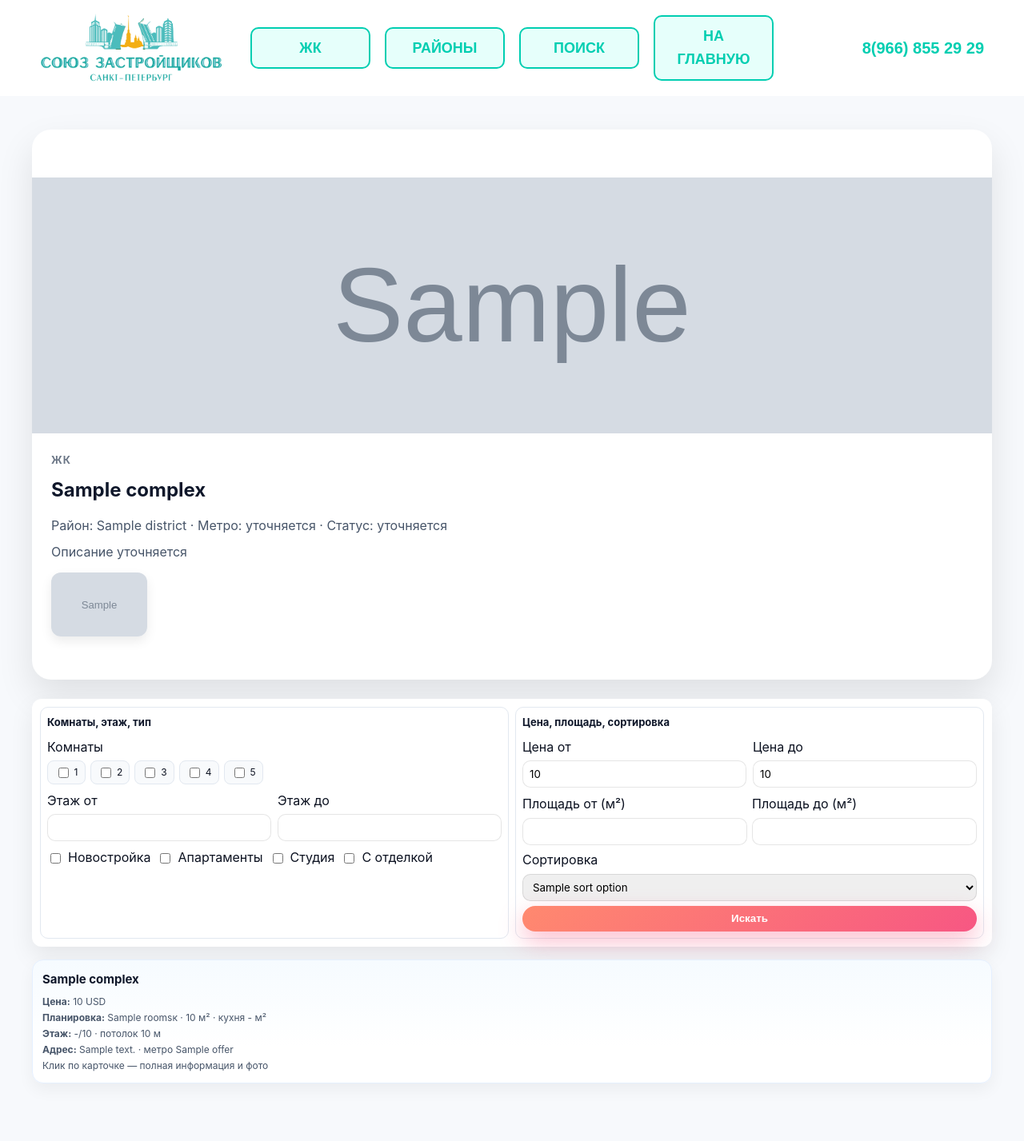
After one commit to vlas47/2, a Django app: template templates/propertysearch/complex_detail.html in a window 1280 px wide. The commit adds this page. Shown: the whole page at 80% size. Run offline with Django 5.2, Linux system fonts and the light colour scheme; the template is opened without the code that fills it: most values are stand-ins (such as "Sample title", 1, 10 or a date in 2020); grey boxes marked "Sample" are stand-in pictures.

Commit message:
Tweak public complex cards and align modal view

```diff
--- /dev/null
+++ b/templates/propertysearch/complex_detail.html
@@ -0,0 +1,375 @@
+{% load static %}
+<!DOCTYPE html>
+<html lang="ru">
+<head>
+  <meta charset="utf-8">
+  <title>{{ complex.name }} — ЖК</title>
+  <link rel="stylesheet" href="{% static 'listings/styles.css' %}">
+  <style>
+    body {margin:0; padding-top:130px; background:#f7f9fc;}
+    #custom-header {
+      position: fixed; top:0; left:0; right:0; height:120px;
+      display:grid; grid-template-columns:1fr 2fr 1fr;
+      align-items:center; padding:0 30px; background:#ffffff; z-index:5000;
+    }
+    #custom-header .logo {display:flex; justify-content:flex-start; padding:8px 12px;}
+    #custom-header a {font-family:"ralewey",Arial,sans-serif; font-size:20px; font-weight:700; text-transform:uppercase; color:#00ceb1; text-decoration:none; text-align:center; padding:6px 8px;}
+    #custom-header .nav {display:flex; justify-content:center; align-items:center; gap:18px; padding:10px 14px;}
+    #custom-header .nav a {font-size:18px; padding:10px 14px; border-radius:10px; border:2px solid #00ceb1; background:#e6fffb; min-width:150px; display:inline-flex; justify-content:center;}
+    #custom-header .nav a:hover {background:#00ceb1; color:#ffffff;}
+    #custom-header .logo img {height:90px;}
+    #custom-header .phone {display:flex; justify-content:flex-end; padding:8px 12px;}
+    @media (max-width:959px){#custom-header{grid-template-columns:1fr; row-gap:10px; height:auto; padding:10px 16px;} #custom-header .logo{justify-content:center;} #custom-header .nav{justify-content:center; flex-wrap:wrap;} #custom-header .phone{justify-content:center;} body{padding-top:170px;}}
+    .hero {max-width:1200px; margin:0 auto 24px; background:#fff; border-radius:24px; box-shadow:0 20px 45px rgba(0,0,0,0.1); overflow:hidden;}
+    .hero__img {height:320px; background-size:cover; background-position:center;}
+    .hero__body {padding:24px;}
+    .eyebrow {color:#00ceb1; font-weight:700; letter-spacing:0.08em; text-transform:uppercase; margin:0 0 8px;}
+    .hero h1 {margin:0 0 12px; color:#0f172a;}
+    .hero p {margin:0 0 8px; color:#475569;}
+    .gallery {display:flex; gap:10px; flex-wrap:wrap; margin-top:12px;}
+    .gallery__thumb {border:none; padding:0; background:transparent; cursor:pointer; border-radius:12px; overflow:hidden; box-shadow:0 6px 14px rgba(0,0,0,0.08); transition:transform .15s ease, box-shadow .15s ease;}
+    .gallery__thumb img {display:block; width:120px; height:80px; object-fit:cover;}
+    .gallery__thumb:hover {transform:translateY(-2px); box-shadow:0 10px 20px rgba(0,0,0,0.12);}
+    .gallery__thumb.is-active {outline:3px solid #00ceb1; box-shadow:0 12px 26px rgba(0,0,0,0.14);}
+    .filters {max-width:1200px; margin:0 auto; background:#fff; border-radius:12px; padding:10px; box-shadow:0 12px 30px rgba(0,0,0,0.08); display:grid; grid-template-columns:repeat(auto-fit,minmax(340px,1fr)); gap:8px;}
+    .filter-card {border:1px solid #e2e8f0; border-radius:10px; padding:8px; display:flex; flex-direction:column; gap:8px;}
+    .filter-card h4 {margin:0; font-size:13px; color:#0f172a;}
+    .filter-group {display:flex; flex-direction:column; gap:4px;}
+    .filter-line {display:flex; flex-wrap:wrap; gap:8px; align-items:center;}
+    .filter-line .grow {flex:1 1 140px;}
+    .filter-card input[type="number"], .filter-card select {height:34px; padding:6px 8px;}
+    .rooms-grid {display:flex; flex-wrap:wrap; gap:6px;}
+    .rooms-grid label {display:inline-flex; align-items:center; gap:4px; padding:4px 8px; border:1px solid #e2e8f0; border-radius:8px; cursor:pointer; background:#f8fafc; min-width:48px; justify-content:center; transition:all .15s ease; font-size:12px;}
+    .rooms-grid input {width:13px; height:13px;}
+    .rooms-grid label:hover {background:#e6f6ff; border-color:#b6dcff;}
+    .offers {max-width:1200px; margin:16px auto 40px; display:grid; grid-template-columns:repeat(auto-fit,minmax(280px,1fr)); gap:12px;}
+    .offer {background:linear-gradient(180deg,#f6fbff 0%,#ffffff 70%); border-radius:14px; padding:12px; box-shadow:0 8px 20px rgba(0,0,0,0.05); display:flex; flex-direction:column; gap:4px; border:1px solid #e5f0ff; transition:transform .18s ease, box-shadow .18s ease; cursor:pointer;}
+    .offer:hover {transform:translateY(-4px); box-shadow:0 14px 28px rgba(0,0,0,0.1);}
+    .offer h3 {margin:0; color:#0f172a; font-size:15px;}
+    .offer p {margin:0; color:#475569; font-size:12px; line-height:1.35;}
+    .offer__meta {display:flex; flex-wrap:wrap; gap:8px; font-size:13px; color:#0f172a; font-weight:700;}
+    .badge {display:inline-flex; align-items:center; padding:4px 8px; border-radius:10px; background:#e6fffb; color:#0f172a; font-weight:600; font-size:12px;}
+    .offer__header {display:flex; justify-content:space-between; align-items:flex-start; gap:8px;}
+    .offer__details {padding-top:4px; border-top:1px solid #e5f0ff; gap:4px; display:flex; flex-direction:column;}
+    .offer-modal {position:fixed; inset:0; background:rgba(15,23,42,0.6); display:none; align-items:center; justify-content:center; padding:18px; z-index:7000;}
+    .offer-modal.is-open {display:flex;}
+    .offer-modal__dialog {background:#f6fbff; border-radius:18px; padding:16px; width:min(1180px, 96vw); max-height:90vh; overflow-y:auto; box-shadow:0 22px 60px rgba(0,0,0,0.25); position:relative;}
+    .offer-modal__close {position:absolute; top:12px; right:12px; border:none; background:#0f172a; color:#fff; width:34px; height:34px; border-radius:50%; cursor:pointer; font-size:18px; display:flex; align-items:center; justify-content:center;}
+    .mini-gallery {display:flex; flex-wrap:wrap; gap:8px; margin-top:10px;}
+    .mini-gallery button {border:1px solid #d7e3f1; background:#fff; padding:4px; border-radius:10px; cursor:pointer; box-shadow:0 6px 18px rgba(0,0,0,0.06); transition:transform .12s ease, box-shadow .12s ease;}
+    .mini-gallery button img {width:96px; height:72px; object-fit:cover; display:block; border-radius:8px;}
+    .mini-gallery button:hover {transform:translateY(-2px); box-shadow:0 10px 22px rgba(0,0,0,0.12);}
+    .mini-gallery button.is-active {border-color:#00ceb1;}
+  </style>
+</head>
+<body>
+  <div id="custom-header">
+    <div class="logo">
+      <a href="/"><img src="/static/logo.png?v=1" alt="Союз Застройщиков"></a>
+    </div>
+    <div class="nav">
+      <a href="/search/complexes/">ЖК</a>
+      <a href="/#rec634479152">Районы</a>
+      <a href="/search/">Поиск</a>
+      <a href="/">На главную</a>
+    </div>
+    <div class="phone"><a href="tel:+79668552929">8(966) 855 29 29</a></div>
+  </div>
+
+  <main style="padding:32px 20px;">
+    <section class="hero">
+      <div class="hero__img" style="background-image:url('{{ hero_image }}');"></div>
+      <div class="hero__body">
+        <p class="eyebrow">ЖК</p>
+        <h1>{{ complex.name }}</h1>
+        <p>Район: {{ complex.district|default:"уточняется" }} · Метро: {{ complex.metro|default:"уточняется" }} · Статус: {{ complex.status|default:"уточняется" }}</p>
+        <p>{{ complex.description|default:"Описание уточняется" }}</p>
+        {% if gallery %}
+          <div class="gallery">
+            {% for photo in gallery %}
+              <button type="button"
+                      class="gallery__thumb {% if photo.url == hero_image %}is-active{% endif %}"
+                      data-hero-src="{{ photo.url }}">
+                <img src="{{ photo.url }}" alt="{{ complex.name }} фото {{ forloop.counter }}">
+              </button>
+            {% endfor %}
+          </div>
+        {% endif %}
+      </div>
+    </section>
+
+    <form class="filters" method="get">
+      <div class="filter-card">
+        <h4>Комнаты, этаж, тип</h4>
+        <div class="filter-group">
+          <label>Комнаты</label>
+          <div class="rooms-grid">
+            {% for r in '12345' %}
+              <label>
+                <input type="checkbox" name="rooms" value="{{ r }}" {% if r in rooms_selected %}checked{% endif %}>
+                {{ r }}
+              </label>
+            {% endfor %}
+          </div>
+        </div>
+        <div class="filter-line">
+          <div class="filter-group grow">
+            <label>Этаж от</label>
+            <input type="number" name="floor_min" value="{{ floor_min }}">
+          </div>
+          <div class="filter-group grow">
+            <label>Этаж до</label>
+            <input type="number" name="floor_max" value="{{ floor_max }}">
+          </div>
+        </div>
+        <div class="filter-line">
+          <label style="display:flex; align-items:center; gap:6px;">
+            <input type="checkbox" name="only_new" {% if only_new %}checked{% endif %}>
+            Новостройка
+          </label>
+          <label style="display:flex; align-items:center; gap:6px;">
+            <input type="checkbox" name="only_apartments" {% if only_apartments %}checked{% endif %}>
+            Апартаменты
+          </label>
+          <label style="display:flex; align-items:center; gap:6px;">
+            <input type="checkbox" name="only_studio" {% if only_studio %}checked{% endif %}>
+            Студия
+          </label>
+          <label style="display:flex; align-items:center; gap:6px;">
+            <input type="checkbox" name="with_decoration" {% if with_decoration %}checked{% endif %}>
+            С отделкой
+          </label>
+        </div>
+      </div>
+
+      <div class="filter-card">
+        <h4>Цена, площадь, сортировка</h4>
+        <div class="filter-line">
+          <div class="filter-group grow">
+            <label>Цена от</label>
+            <input type="number" name="price_min" value="{{ price_min }}" placeholder="например 3000000">
+          </div>
+          <div class="filter-group grow">
+            <label>Цена до</label>
+            <input type="number" name="price_max" value="{{ price_max }}">
+          </div>
+        </div>
+        <div class="filter-line" style="gap:6px;">
+          <div class="filter-group" style="flex:1;">
+            <label>Площадь от (м²)</label>
+            <input type="number" step="0.1" name="area_min" value="{{ area_min }}">
+          </div>
+          <div class="filter-group" style="flex:1;">
+            <label>Площадь до (м²)</label>
+            <input type="number" step="0.1" name="area_max" value="{{ area_max }}">
+          </div>
+          <div class="filter-group" style="flex:1;">
+            <label>Сортировка</label>
+            <select name="sort">
+              {% for value, title in sort_options %}
+                <option value="{{ value }}" {% if sort == value %}selected{% endif %}>{{ title }}</option>
+              {% endfor %}
+            </select>
+          </div>
+          <button class="btn btn--primary" type="submit" style="height:32px; padding:0 10px; align-self:end; white-space:nowrap;">Искать</button>
+        </div>
+      </div>
+    </form>
+
+    <section class="offers">
+      {% if offers %}
+        {% for offer in offers %}
+          <article class="offer" data-offer="{{ offer.internal_id }}">
+            <div class="offer__header">
+              <h3>{{ offer.building_name|default:complex.name }}</h3>
+            </div>
+            <div class="offer__meta">
+              {% if offer.is_new_flat %}<span class="badge">Новостройка</span>{% endif %}
+              {% if offer.is_apartments %}<span class="badge">Апартаменты</span>{% endif %}
+              {% if offer.is_studio %}<span class="badge">Студия</span>{% endif %}
+            </div>
+            <p><strong>Цена:</strong> {{ offer.price|default:"-" }} {{ offer.currency|default:"₽" }}</p>
+            <p><strong>Планировка:</strong> {{ offer.rooms|default:"-" }}к · {{ offer.area_total|default:"-" }} м² · кухня {{ offer.area_kitchen|default:"-" }} м²</p>
+            <p><strong>Этаж:</strong> {{ offer.floor|default:"-" }}/{{ offer.floors_total|default:"-" }}{% if offer.ceiling_height %} · потолок {{ offer.ceiling_height }} м{% endif %}</p>
+            <p><strong>Адрес:</strong> {{ offer.address|default:"-" }}{% if offer.metro_name %} · метро {{ offer.metro_name }}{% endif %}</p>
+            <p class="muted">Клик по карточке — полная информация и фото</p>
+          </article>
+
+          <template id="offer-card-{{ offer.internal_id }}">
+            <article class="realty-card realty-card--wide">
+              <div class="realty-card__split">
+                <div class="realty-card__info">
+                  <p class="small-label">
+                    ID {{ offer.internal_id }}{% if offer.case_id %} · Case {{ offer.case_id }}{% endif %}
+                    {% if offer.deal_status %} · {{ offer.deal_status }}{% endif %}
+                  </p>
+                  <h3>
+                    {% if offer.rooms %}{{ offer.rooms }}-комнатная {% endif %}{{ offer.property_type|default:"квартира" }}
+                    в ЖК {{ offer.building_name|default:complex.name }}
+                  </h3>
+                  <div class="pill-list">
+                    <span class="pill">Цена: {{ offer.price|default:"-" }} {{ offer.currency|default:"" }}</span>
+                    <span class="pill">Площадь: {{ offer.area_total|default:"-" }} м? (жилая {{ offer.area_living|default:"-" }}, кухня {{ offer.area_kitchen|default:"-" }})</span>
+                    <span class="pill">Этаж: {{ offer.floor|default:"-" }}/{{ offer.floors_total|default:"-" }}</span>
+                    <span class="pill">Отделка: {{ offer.decoration_type|default:"-" }}</span>
+                  </div>
+                  <ul class="info-stack">
+                    <li>
+                      <span class="info-stack__label">Адрес</span>
+                      <span class="info-stack__value">{{ offer.address|default:"-" }}{% if offer.district %}, {{ offer.district }}{% endif %}{% if offer.locality_name %}, {{ offer.locality_name }}{% endif %}</span>
+                    </li>
+                    <li>
+                      <span class="info-stack__label">Метро</span>
+                      <span class="info-stack__value">
+                        {{ offer.metro_name|default:"-" }}
+                        {% if offer.metro_time_on_foot %}<span class="info-stack__note">{{ offer.metro_time_on_foot }} мин пешком</span>{% endif %}
+                        {% if offer.metro_time_on_transport %}<span class="info-stack__note">{{ offer.metro_time_on_transport }} мин транспорт</span>{% endif %}
+                      </span>
+                    </li>
+                    <li>
+                      <span class="info-stack__label">Категория</span>
+                      <span class="info-stack__value">{{ offer.category|default:"-" }}</span>
+                    </li>
+                    <li>
+                      <span class="info-stack__label">Год/состояние</span>
+                      <span class="info-stack__value">{{ offer.building_year|default:"-" }} ·
+                        {% with state=offer.building_state|default_if_none:"" %}
+                          {% if state and state|lower == 'unfinished' %}Строится{% elif state %}{{ state }}{% else %}-{% endif %}
+                        {% endwith %}
+                      </span>
+                    </li>
+                    <li>
+                      <span class="info-stack__label">Материал дома</span>
+                      <span class="info-stack__value">{{ offer.building_material|default:"-" }}</span>
+                    </li>
+                    <li>
+                      <span class="info-stack__label">Описание</span>
+                      <span class="info-stack__value">{{ offer.description|default:"Описание уточняется" }}</span>
+                    </li>
+                  </ul>
+                </div>
+                <div class="realty-card__visual">
+                  {% if offer.hero_image %}
+                    <div class="realty-card__hero realty-card__hero--wide" data-hero>
+                      <img src="{{ offer.hero_image }}" alt="Планировка или фото" loading="lazy">
+                    </div>
+                  {% endif %}
+                  {% if offer.gallery %}
+                    <div class="mini-gallery" data-gallery>
+                      {% for photo in offer.gallery %}
+                        <button type="button" data-photo="{{ photo }}" {% if forloop.first %}class="is-active"{% endif %}>
+                          <img src="{{ photo }}" alt="{{ offer.building_name|default:complex.name }} фото {{ forloop.counter }}" loading="lazy">
+                        </button>
+                      {% endfor %}
+                    </div>
+                  {% endif %}
+                  {% if offer.room_spaces %}
+                    <div class="pill-list" style="margin-top:10px;">
+                      {% for room in offer.room_spaces %}
+                        <span class="pill pill--ghost">Комната: {{ room.value }} {{ room.unit }}</span>
+                      {% endfor %}
+                    </div>
+                  {% endif %}
+                </div>
+              </div>
+            </article>
+          </template>
+        {% endfor %}
+      {% else %}
+        <p style="grid-column:1/-1;">Пока нет предложений по этому ЖК.</p>
+      {% endif %}
+    </section>
+
+    <div class="offer-modal" id="offer-modal" aria-hidden="true">
+      <div class="offer-modal__dialog">
+        <button class="offer-modal__close" type="button" aria-label="Закрыть">×</button>
+        <div class="offer-modal__body"></div>
+      </div>
+    </div>
+  </main>
+  <script>
+    (function () {
+      const hero = document.querySelector('.hero__img');
+      const thumbs = Array.from(document.querySelectorAll('.gallery__thumb'));
+      if (!hero || !thumbs.length) return;
+
+      const setActive = (thumb) => {
+        const src = thumb.getAttribute('data-hero-src');
+        if (!src) return;
+        hero.style.backgroundImage = `url('${src}')`;
+        thumbs.forEach((btn) => btn.classList.toggle('is-active', btn === thumb));
+      };
+
+      thumbs.forEach((thumb) => {
+        thumb.addEventListener('click', () => setActive(thumb));
+      });
+    })();
+
+    (function () {
+      const modal = document.getElementById('offer-modal');
+      const modalBody = modal ? modal.querySelector('.offer-modal__body') : null;
+      const closeBtn = modal ? modal.querySelector('.offer-modal__close') : null;
+
+      const wireGallery = (root) => {
+        const heroWrapper = root.querySelector('[data-hero] img');
+        const buttons = Array.from(root.querySelectorAll('[data-gallery] button[data-photo]'));
+        if (!heroWrapper || !buttons.length) return;
+        buttons.forEach((btn) => {
+          btn.addEventListener('click', () => {
+            buttons.forEach((b) => b.classList.toggle('is-active', b === btn));
+            heroWrapper.src = btn.getAttribute('data-photo');
+          });
+        });
+      };
+
+      const openCard = (id) => {
+        if (!modal || !modalBody) return;
+        const tpl = document.getElementById(`offer-card-${id}`);
+        if (!tpl) return;
+        modalBody.innerHTML = tpl.innerHTML;
+        modal.classList.add('is-open');
+        document.body.style.overflow = 'hidden';
+        wireGallery(modalBody);
+      };
+
+      const closeCard = () => {
+        if (!modal) return;
+        modal.classList.remove('is-open');
+        document.body.style.overflow = '';
+      };
+
+      if (closeBtn) {
+        closeBtn.addEventListener('click', closeCard);
+      }
+      if (modal) {
+        modal.addEventListener('click', (event) => {
+          if (event.target === modal) {
+            closeCard();
+          }
+        });
+      }
+      document.addEventListener('keydown', (event) => {
+        if (event.key === 'Escape') {
+          closeCard();
+        }
+      });
+
+      document.querySelectorAll('.offer').forEach((card) => {
+        const id = card.getAttribute('data-offer');
+        const btn = card.querySelector('.offer__toggle');
+        const handler = (event) => {
+          event.stopPropagation();
+          if (id) openCard(id);
+        };
+        card.addEventListener('click', (ev) => {
+          if (ev.target.closest('button, a, input')) return;
+          handler(ev);
+        });
+        if (btn) {
+          btn.addEventListener('click', handler);
+        }
+      });
+    })();
+  </script>
+</body>
+</html>
```
Also changed, not shown: propertysearch/views.py (added, +201 -0 lines), templates/realestate/cards.html (+22 -0 lines).
